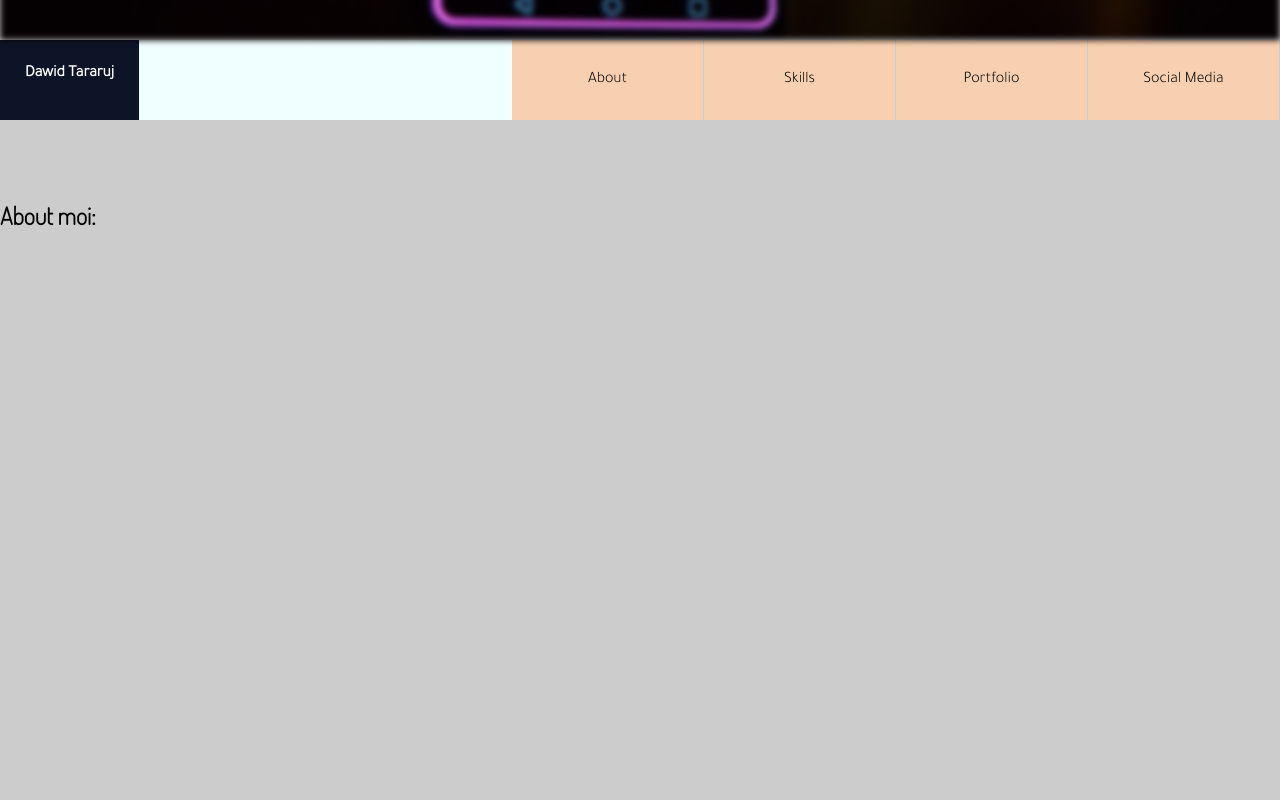
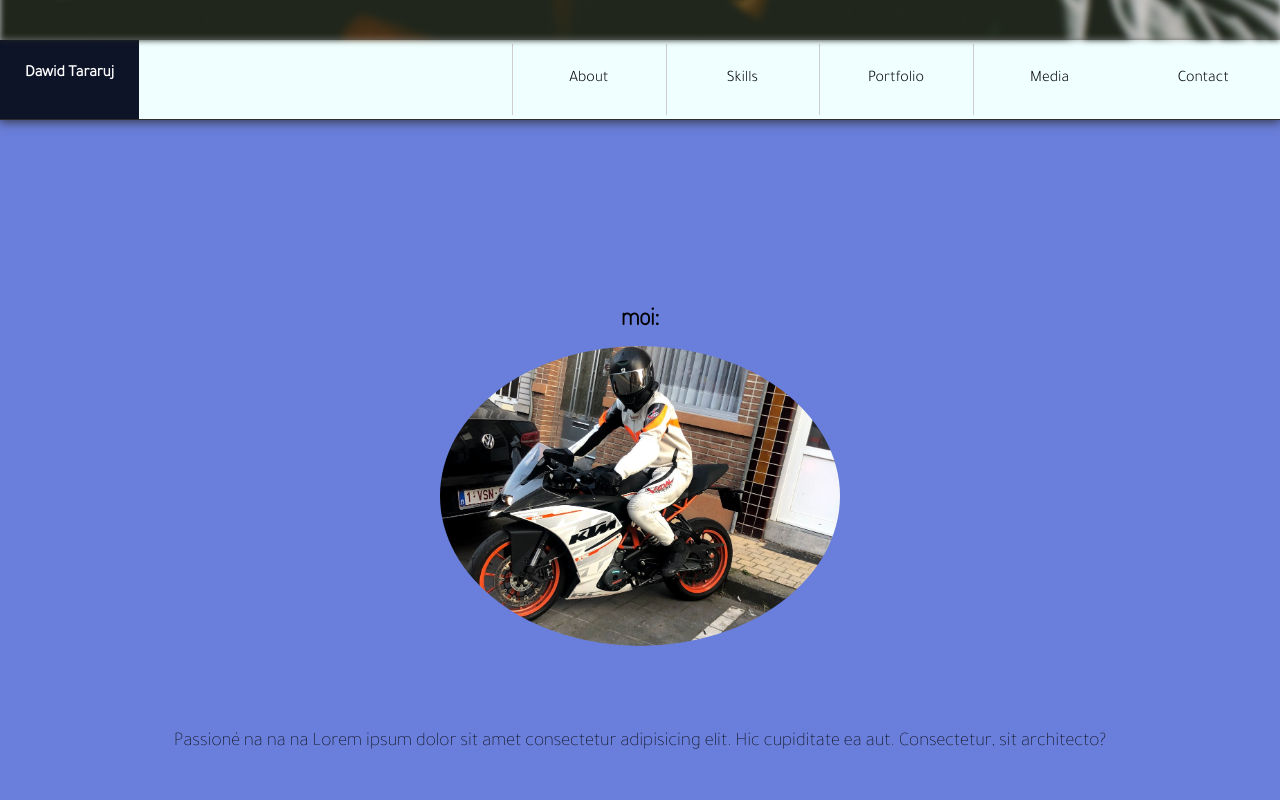
Before and after one commit to dawiteu/react-portfolio-16, a React (Create React App) app: page /about in a window 1280 px wide. Shown: the part 680-1480 px from the top of the page. Built offline with nearby package versions, Linux system fonts and the light colour scheme.

Commit message:
about +- ok

```diff
--- a/src/components/Navigation.js
+++ b/src/components/Navigation.js
@@ -3,13 +3,6 @@ import { Link } from 'react-scroll';
 
 
 const Navigation = () => {
-
-    //const scroll = () => {
-    //    console.log(document.scrollTop);
-    //}
-
-    //window.addEventListener("scroll", scroll);
-
 
     return (
         <nav>
@@ -17,24 +10,27 @@ const Navigation = () => {
 
             <ul>
                 <li>
-                    <Link to="about" spy={true} smooth={true}>
+                    <Link to="about"  offset={-100} spy={true} smooth={true}>
                         About
                     </Link>
                 </li>
                 <li>
-                    <Link to="skills" spy={true} smooth={true}>
+                    <Link to="skills"  offset={-100} spy={true} smooth={true}>
                         Skills
                     </Link>
                 </li>
                 <li>
-                    <Link to="portfolio" spy={true} smooth={true}>
+                    <Link to="portfolio" offset={-100} spy={true} smooth={true}>
                         Portfolio
                     </Link>
                 </li>
                 <li>
-                    <Link to="smedia" spy={true} smooth={true}>
-                        Social Media
+                    <Link to="smedia" offset={-100} spy={true} smooth={true}>
+                        Media
                     </Link>
+                </li>
+                <li>
+                    Contact
                 </li>
             </ul>
         </nav>
--- a/src/pages/About.js
+++ b/src/pages/About.js
@@ -1,9 +1,14 @@
 import React from 'react';
-
+import photo from '../assets/imgs/daw.JPG';
 const About = () => {
     return (
         <section className="content" id="about">
-            <h2>About moi: </h2>
+            {/* <h2>About moi: </h2> */}
+            <div class="cont">
+                <h2>moi:</h2>
+                <img src={photo} alt="..?" />
+                <p>Passioné na na na Lorem ipsum dolor sit amet consectetur adipisicing elit. Hic cupiditate ea aut. Consectetur, sit architecto?</p>
+            </div>
         </section>
     );
 };
--- a/src/sass/_mixed.scss
+++ b/src/sass/_mixed.scss
@@ -22,11 +22,24 @@ html{
 
 section.content{
     // margin-top:10vh; // padding?
-    padding-top:10vh;
+    // padding-top:14vh;
     min-height:100vh;
     border-bottom:1px dashed blue;
+    display:flex;
+    align-items: center;
+    justify-content: center;
+
 
     &#smedia{
         max-height: 60vh!important;
+        background-color: #0E1428;
+    }
+
+
+
+    .cont{
+        width:85%;
+        min-height:50vh;
+        // background-color: red;
     }
 }
--- /dev/null
+++ b/src/sass/_modules/_about.scss
@@ -0,0 +1,15 @@
+#about{
+    background-color: #6A7FDB;
+    text-align:center;
+    h2{
+        padding:15px;
+    }
+    img{
+        max-width:400px;
+        border-radius:50%;
+    }
+    p{
+        padding-top:7%;
+        font-size:1.2rem;
+    }
+}
--- a/src/sass/_modules/_header.scss
+++ b/src/sass/_modules/_header.scss
@@ -13,7 +13,7 @@ header{
         width:100%;
         height:90vh;
         content:'';
-        background-image: url("../../assets/imgs/headerbg1.jpg");
+        background-image: url("../../assets/imgs/headerbg2.jpg");
         background-size: cover;
         background-position: center center;
         background-attachment: fixed;
--- a/src/sass/_modules/_navigation.scss
+++ b/src/sass/_modules/_navigation.scss
@@ -6,6 +6,8 @@ nav{
     justify-content: space-between;
     position:sticky;
     top:0%;
+    border-bottom: 1px solid #2d2d2d;
+    box-shadow: 0px 0px 11px 1px #2d2d2d;
     >a{
         padding:25px;
         text-decoration: none;
@@ -30,12 +32,26 @@ nav{
                 display:flex;
                 justify-content: center;
                 align-items: center;
-                background-color: #f6d0b1;
-                border-right:1px solid #ccc;
+                // background-color: #f6d0b1;
+                // border-right:1px solid #ccc;
+                position:relative;
                 &:hover{
                     background-color: #0E1428;
                     cursor:pointer;
                     color:white;
+                }
+                &.active{
+                    background-color: #0E1428;
+                    color:white;
+                }
+                &::before{
+                    content:'';
+                    width:1px;
+                    height:90%;
+                    background-color:#ccc;
+                    position:absolute;
+                    // left:-1%;
+                    left:0px;
                 }
             }
         }
--- a/src/sass/_modules/_style.scss
+++ b/src/sass/_modules/_style.scss
@@ -1,5 +1,7 @@
 @import "./header";
 @import "./navigation";
+@import "./about";
+
 
 body{
     background-color: #ccc;
```
Also changed, not shown: src/App.js (line endings or trailing spaces), src/assets/imgs/daw.JPG (added), src/assets/imgs/headerbg2.jpg (added).
